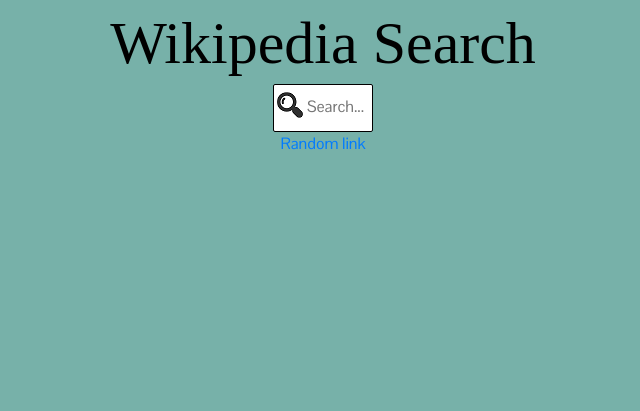
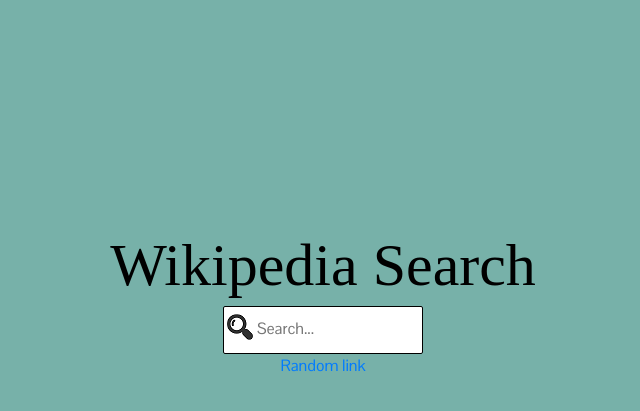
Before and after one commit to valonhaliti/valonhaliti.github.io, a Jekyll site: the page WikipediaSearch/index.html, which Jekyll copies as it is, in a window 1280 px wide. Shown: the top 411 px of the page, without its empty margins (317-957 px from the left). Built offline with Jekyll 4.4.1, drawn with Linux system fonts in a browser that asks for light colours; nearby versions of some CDN libraries; some web fonts are replaced.

Commit message:
Update style.css

```diff
--- a/WikipediaSearch/style/style.css
+++ b/WikipediaSearch/style/style.css
@@ -1,24 +1,29 @@
 body, html {
-	background-color: #77b1a9;
-	color: white;
+    background-color: #77b1a9;
+    color: white;
     font-family: 'Pontano Sans', sans-serif;
 }
 .centered-text {
-	text-align:center
+    text-align:center
 }
 
-/*1 Headeeri */
+/*1 Header */
 #header {
     margin: 10px 0 15px 0;
+}
+.padding-top {
+    padding-top: 20%;
 }
 #title-page {
     color: black;
     font-family: 'Crushed', cursive;
     font-size: 60px;
 }
-/*1.2 Search butoni*/
-input[type="text"] {
-    width: 100px;
+
+
+/*1.2 Search button*/
+#search-field {
+    width: 200px;
     border: 1px solid black;
     border-radius: 2px;
     background-image: url(../img/search.png);
@@ -27,14 +32,14 @@
     padding: 10px 2px 12px 33px;
     transition: 0.6s all;
 }
-input[type="text"]:focus{
-    width: 180px;
+#search-field:focus{
+    width: 280px;
     border: 1px solid black;
     transition: 0.6s all;
 }
 
 
-
+/*Article */
 .article {
     background: #F5F5F6;
     padding: 10px;
```
